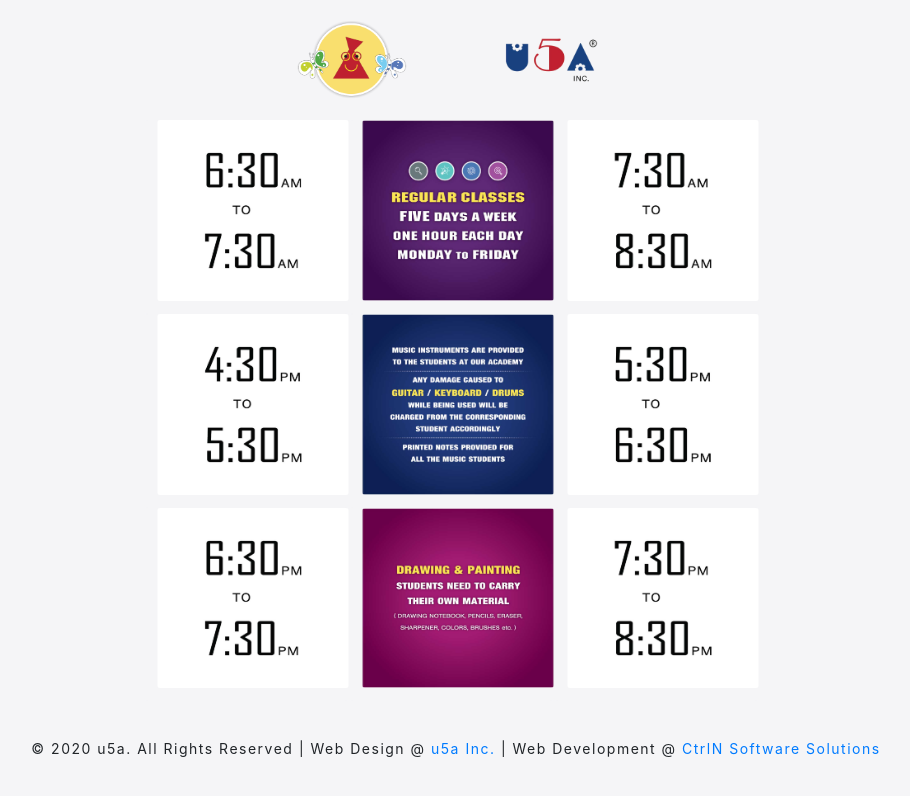
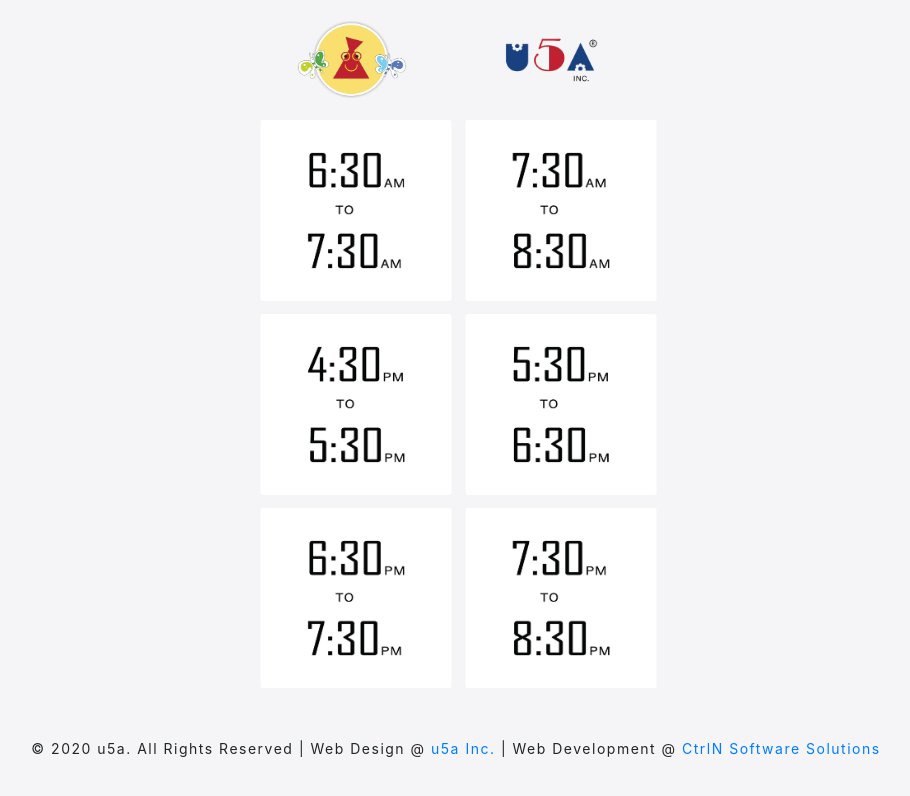
Before and after one commit to xeen0/u5a1, a React (Create React App) app: page /u5a1/Training/Timing in a window 1280 px wide. Shown: the top 796 px of the page, without its empty margins (184-1094 px from the left). Built offline with nearby package versions, Linux system fonts and the light colour scheme.

Commit message:
Modified Traing and Timing Page

```diff
--- a/src/Pages/TimingsPage/Timings.jsx
+++ b/src/Pages/TimingsPage/Timings.jsx
@@ -18,9 +18,7 @@ const Timings = () => {
         <Card className="cardT">
           <Card.Img src={T1} />
         </Card>
-        <Card className="cardT">
-          <Card.Img src={regClss} />
-        </Card>
+
         <Card className="cardT">
           <Card.Img src={T2} />
         </Card>
@@ -29,9 +27,7 @@ const Timings = () => {
         <Card className="cardT">
           <Card.Img src={T3} />
         </Card>
-        <Card className="cardT">
-          <Card.Img src={musInst} />
-        </Card>
+
         <Card className="cardT">
           <Card.Img src={T4} />
         </Card>
@@ -41,9 +37,7 @@ const Timings = () => {
         <Card className="cardT">
           <Card.Img src={T5} />
         </Card>
-        <Card className="cardT">
-          <Card.Img src={drwapnt} />
-        </Card>
+
         <Card className="cardT">
           <Card.Img src={T6} />
         </Card>
--- a/src/Pages/TrainingPage/Training.jsx
+++ b/src/Pages/TrainingPage/Training.jsx
@@ -16,6 +16,8 @@ import edp from "../../Images/SL 1 edp.svg";
 import edpf from "../../Images/SL 2 edp.svg";
 import congodrum from "../../Images/SL 1 congo drums.svg";
 import congodrumf from "../../Images/SL 2 congo drums.svg";
+import musInst from '../../Images/SL 8.svg';
+import drwapnt from '../../Images/SL 9.svg';
 
 
 import "./Training.css";
@@ -33,19 +35,11 @@ const Training = (props) => {
       </div>
       <div className="HomeContainerT">
         <FlipCard FImg={piano} BImg={pianof} />
-        <CardS frontImg={newjng} click="falsea" />
+        <CardS frontImg={regclss} click="falsea" />
       </div>
 
       <div className="HomeContainerT">
         <FlipCard FImg={drums} BImg={drumsf} />
-        <CardS frontImg={regclss} click="falsea" />
-      </div>
-      <div className="HomeContainerT">
-        <FlipCard FImg={edp} BImg={edpf} />
-        <FlipCard FImg={congodrum} BImg={congodrumf} />
-      </div>
-      <div className="HomeContainerT">
-        <FlipCard FImg={art} BImg={artf} />
         <Flippy flipOnClick={false} style={{ padding: "10px" }}>
           <FrontSide style={{ padding: "0px" }}>
             <img
@@ -56,6 +50,22 @@ const Training = (props) => {
             />
           </FrontSide>
         </Flippy>
+
+      </div>
+      <div className="HomeContainerT">
+        <FlipCard FImg={edp} BImg={edpf} />
+        <CardS frontImg={musInst} click="falsea"/>
+      </div>
+      <div className="HomeContainerT">
+        <FlipCard FImg={congodrum} BImg={congodrumf} />
+        <CardS frontImg={newjng} click="falsea" />
+
+
+      </div>
+      <div className="HomeContainerT">
+        <FlipCard FImg={art} BImg={artf} />
+        <CardS frontImg={drwapnt} click="falsea"/>
+
       </div>
     </>
   );
```
